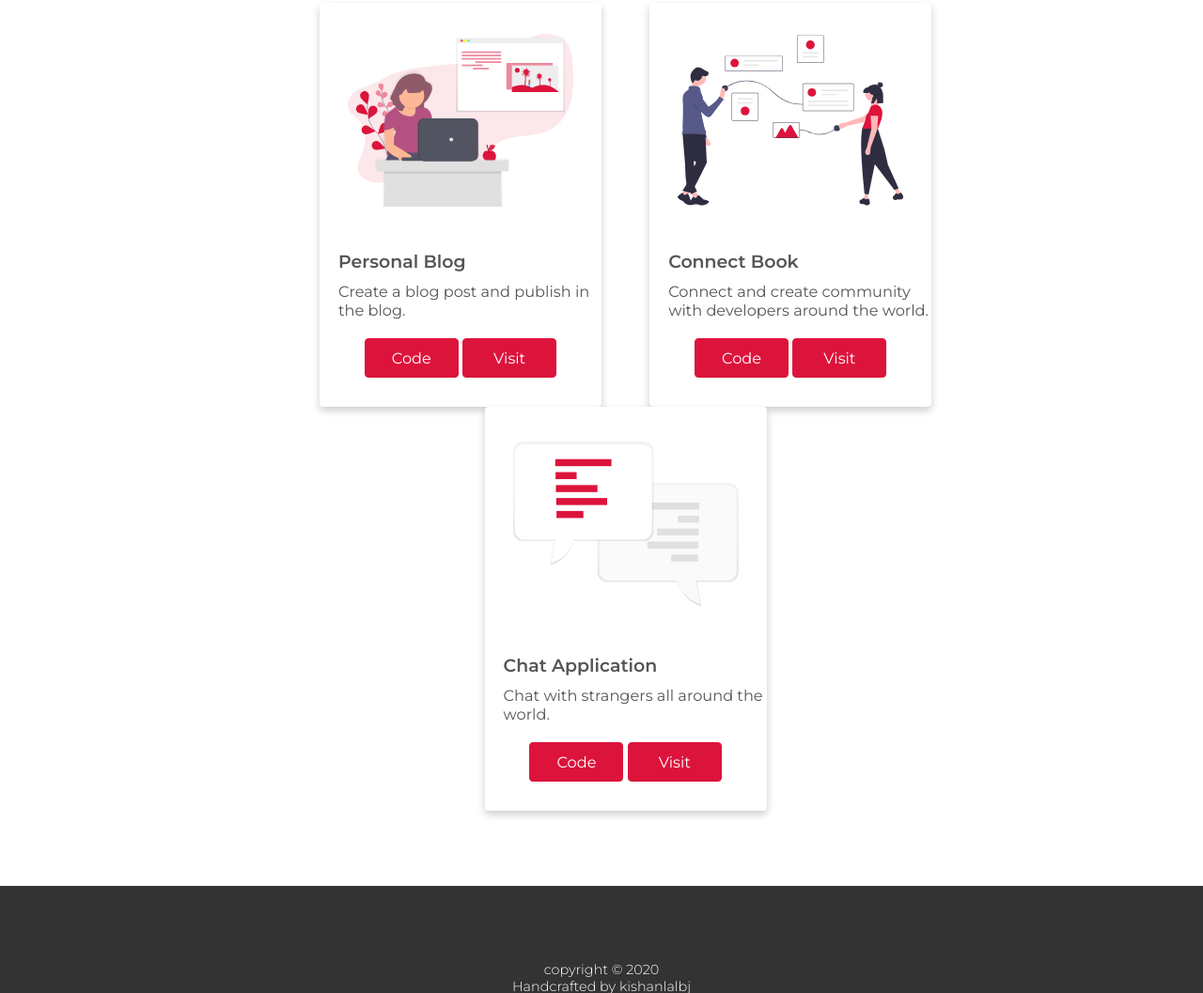
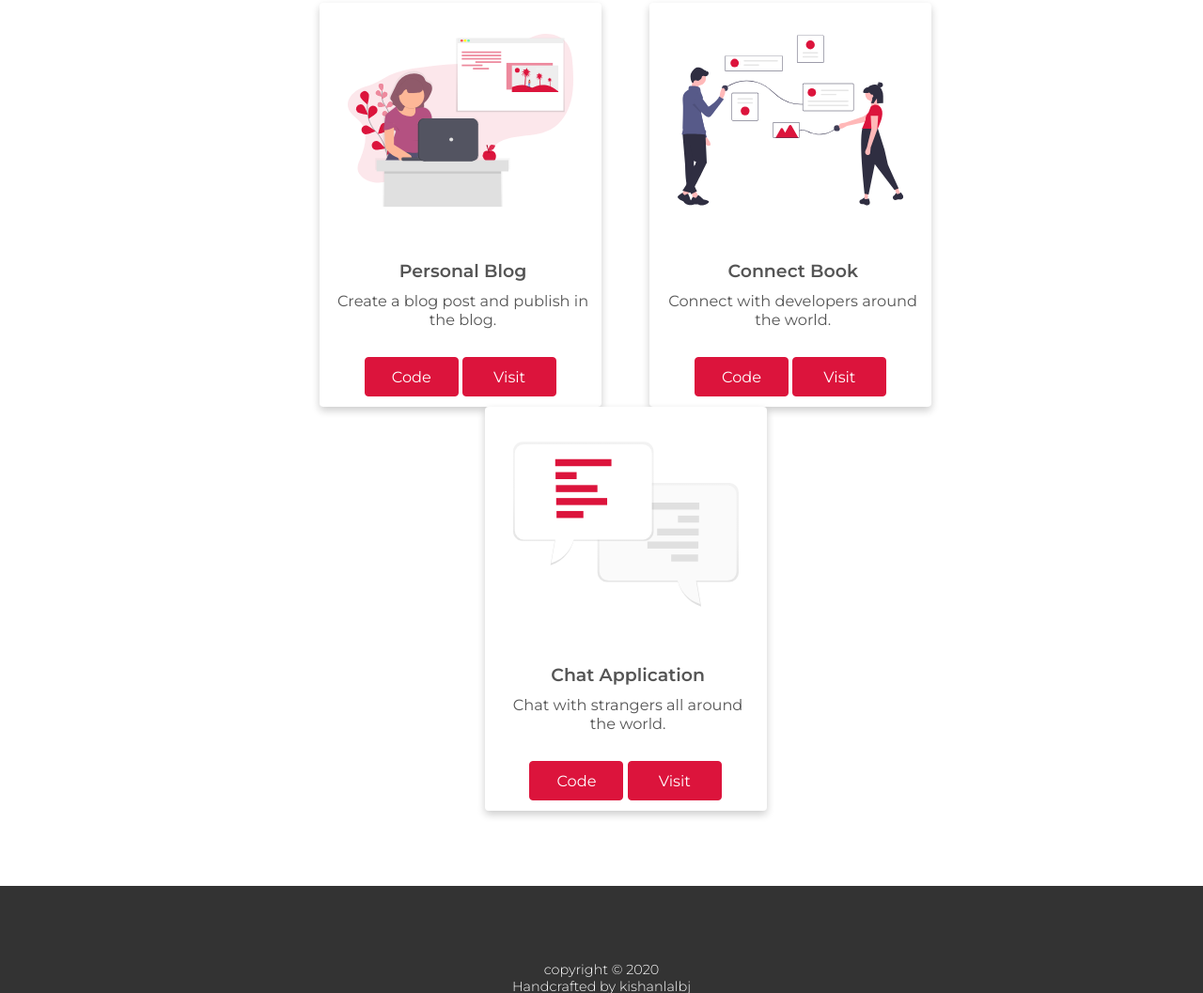
Before and after one commit to kishanlalbj/kishanlalbj.github.io, a plain HTML site: page index.html in a window 1280 px wide. Shown: the part 2617-3674 px from the top of the page at 94% size. Drawn offline with nearby package versions, Linux system fonts and the light colour scheme; a web font is replaced by a local one.

Commit message:
project section style fix

```diff
--- a/index.html
+++ b/index.html
@@ -187,8 +187,11 @@
         <div class="grid-container projects">
           <div class="project">
             <img src="./images/projects/blog.svg" alt="project-1" class="project-img" width="100%">
-            <h3>Personal Blog</h3>
-            <p>Create a blog post and publish in the blog.</p>
+            <div>
+              <h3>Personal Blog</h3>
+              <p>Create a blog post and publish in the blog.</p>
+            </div>
+
             <div>
               <a href="https://github.com/kishanlalbj/blog" target="_blank" class="project-link"> Code
               </a>
@@ -198,8 +201,10 @@
           </div>
           <div class="project">
             <img src="./images/projects/connect-book.svg" alt="project-2" class="project-img" width="100%">
-            <h3>Connect Book</h3>
-            <p>Connect and create community with developers around the world.</p>
+            <div>
+              <h3>Connect Book</h3>
+              <p>Connect with developers around the world.</p>
+            </div>
             <div>
               <a href="https://github.com/kishanlalbj/connect-book" target="_blank" class="project-link">Code</a>
               <a href="https://techiesbook.herokuapp.com" target="_blank" rel="noopener noreferrer"
@@ -208,8 +213,11 @@
           </div>
           <div class="project">
             <img src="./images/projects/chat.svg" alt="project-3" class="project-img" width="100%">
-            <h3>Chat Application</h3>
-            <p>Chat with strangers all around the world.</p>
+            <div>
+              <h3>Chat Application</h3>
+              <p>Chat with strangers all around the world.</p>
+            </div>
+
             <div>
               <a href="https://github.com/kishanlalbj/node-chat-app" target="_blank" class="project-link">Code</a>
               <a href="https://kishan-chat-app.herokuapp.com" target="_blank" rel="noopener noreferrer"
--- a/styles/style.css
+++ b/styles/style.css
@@ -249,7 +249,8 @@ ion-icon {
 .project h3,
 .project p {
 	padding-top: 10px;
-  padding-left: 20px;
+	padding-left: 5px;
+	padding-left: 5px;
 }
 .project div {
 	padding: 10px;
```
Lines whose indentation alone changed are shown as unchanged.
